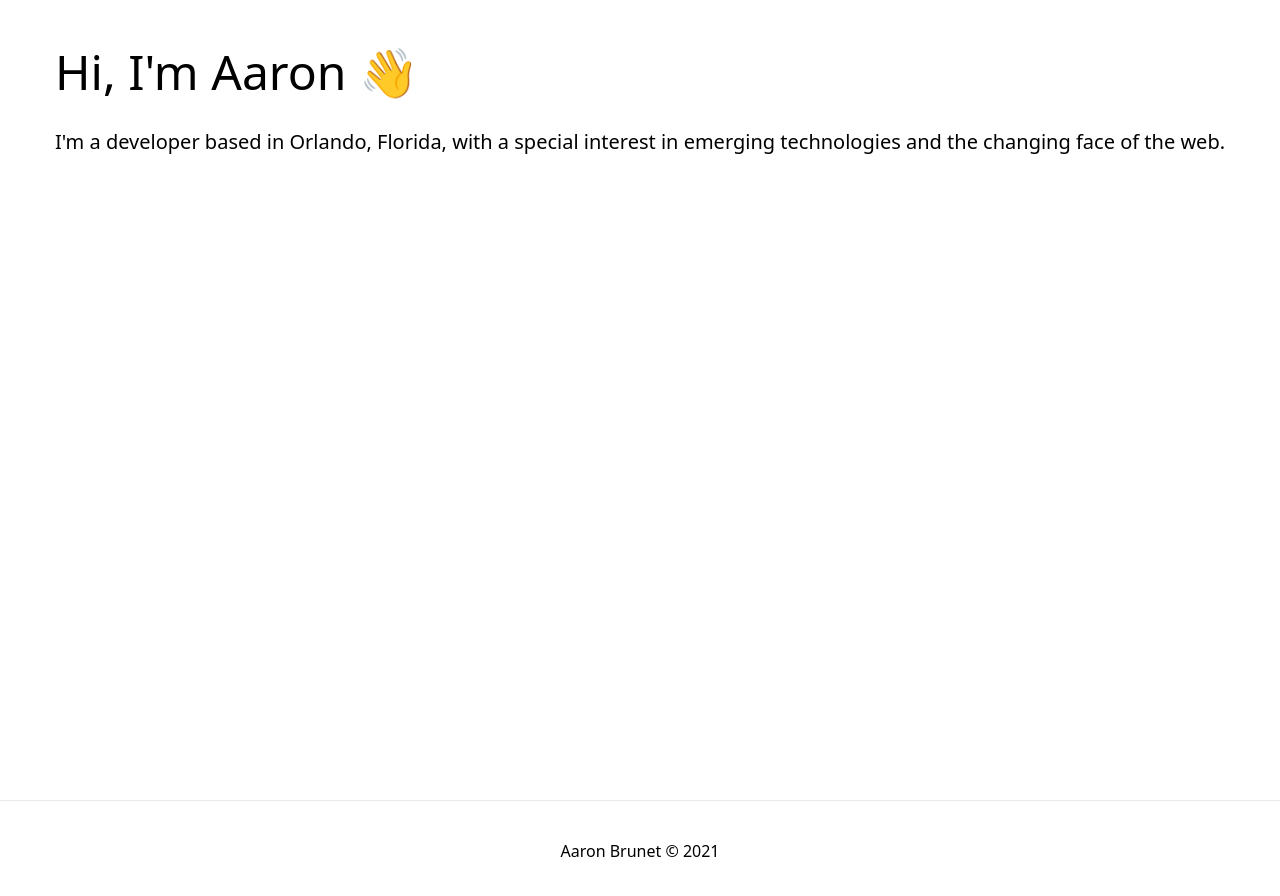
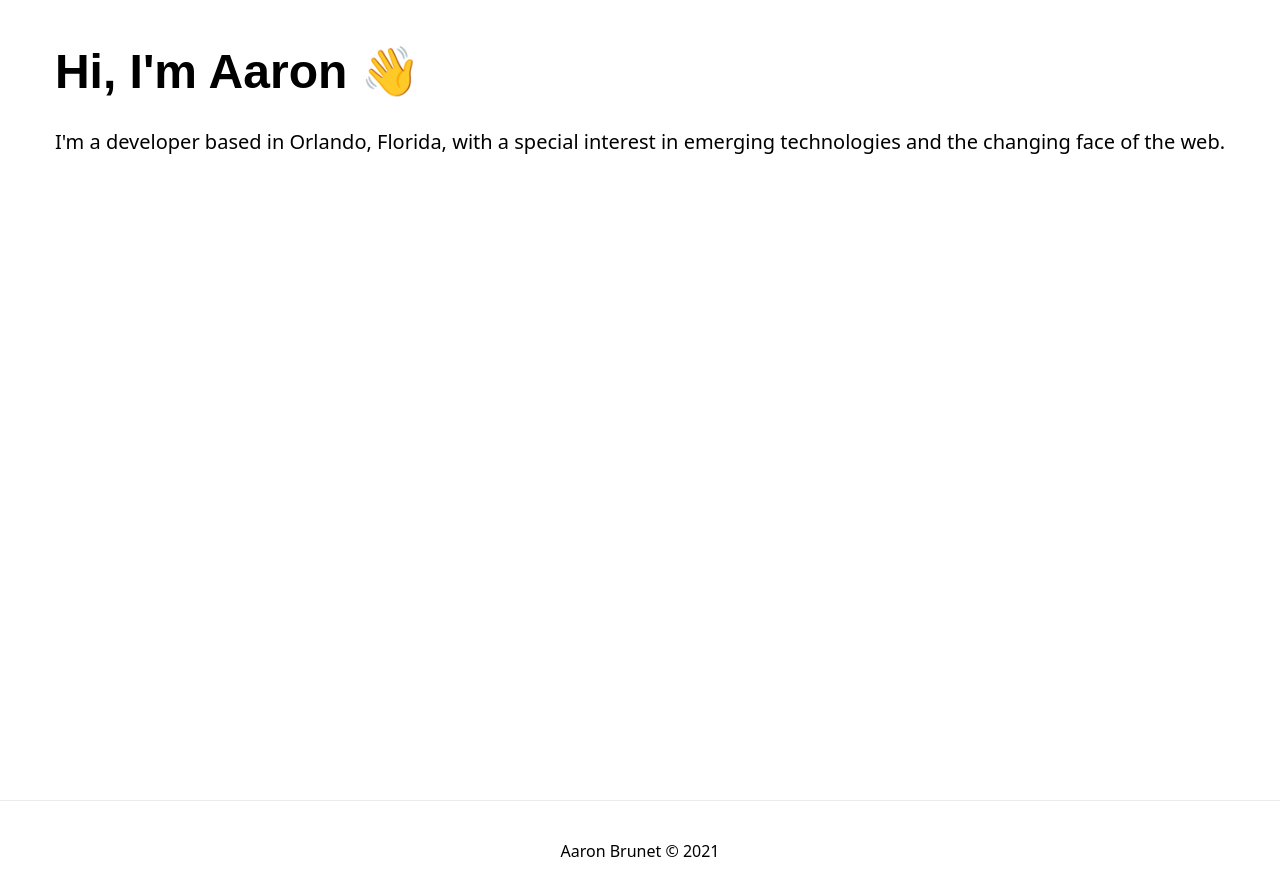
Before and after one commit to aaronbrunet/aaronbrunetdev-nextjs, a Next.js app: page / in a window 1280 px wide. Shown: the top 896 px of the page. Built offline with nearby package versions, Linux system fonts and the light colour scheme; what @tailwindcss/typography would draw is missing.

Commit message:
Applied title-font style

```diff
--- a/src/pages/index.js
+++ b/src/pages/index.js
@@ -25,7 +25,7 @@ export default function Home() {
         </div> */}
  <main className='min-h-screen p-12 flex flex-col'>
       <div className='justify-center self-center align-middle'>
-      <h1 className='text-5xl pb-8'>Hi, I'm Aaron 👋</h1>
+      <h1 className='text-5xl pb-8 title-font font-semibold'>Hi, I'm Aaron 👋</h1>
         <p className='text-xl'>
         I'm a developer based in Orlando, Florida, with a special interest in emerging technologies and the changing face of the web.
         </p>
```
